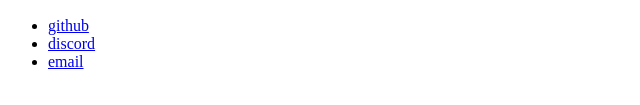
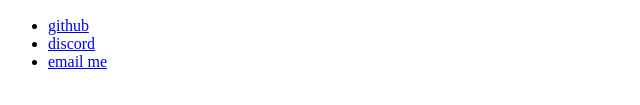
Before and after one commit to User341242/Nullmegas-Website, a plain HTML site: page index.html in a window 1280 px wide. Shown: the part 533-638 px from the top of the page, 0-640 px from the left. Drawn offline with Linux system fonts and the light colour scheme.

Commit message:
Change email link text to 'email me'

```diff
--- a/index.html
+++ b/index.html
@@ -115,7 +115,7 @@
   <ul>
     <li><a href="https://github.com/User341242">github</a></li>
     <li><a href="https://discord.com/users/1043160891732009070">discord</a></li>
-    <li><a href="mailto:Nullmega15@proton.me">email</a></li>
+    <li><a href="mailto:Nullmega15@proton.me">email me</a></li>
   </ul>
 
 </body>
```
